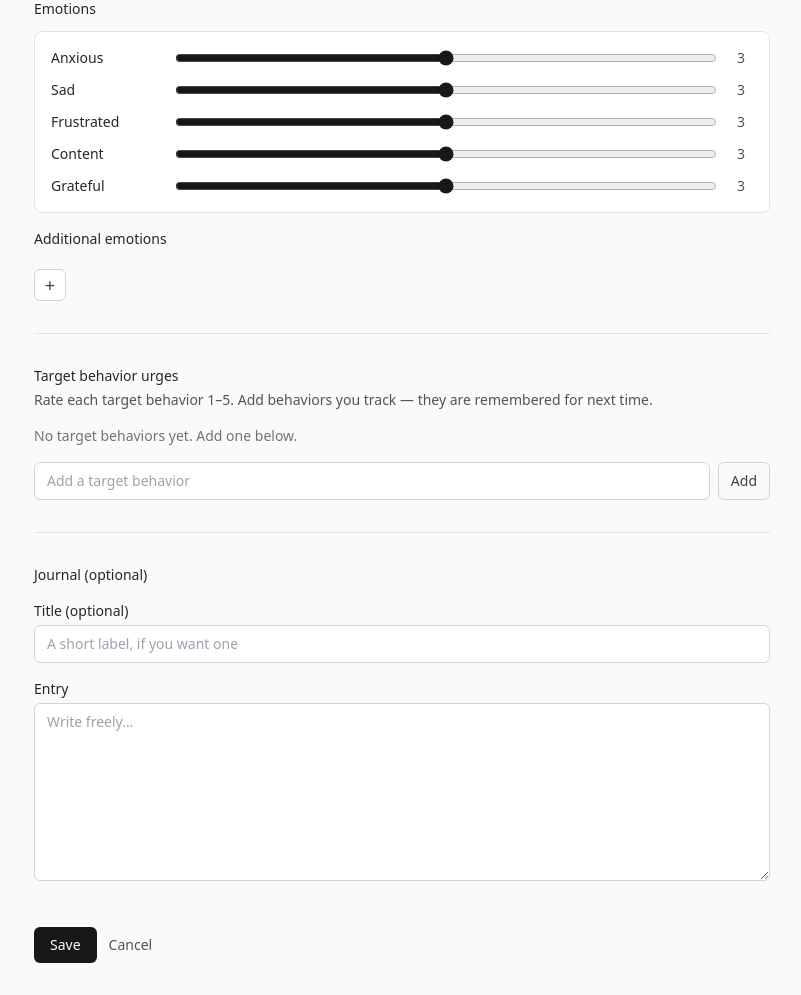
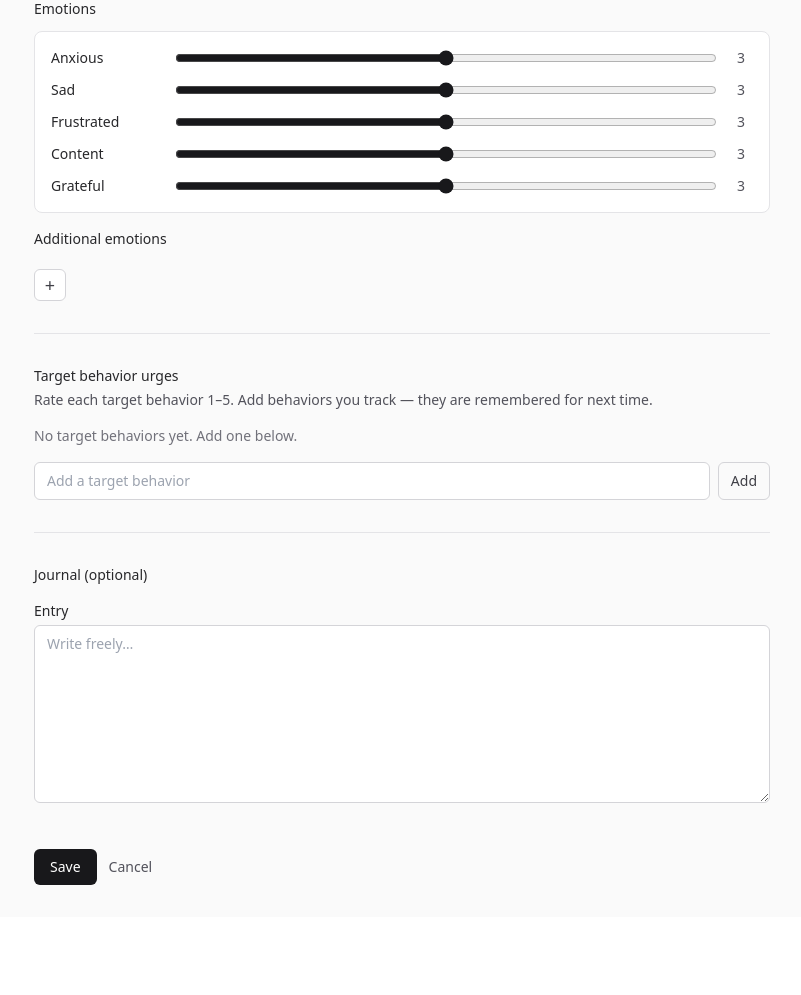
Before and after one commit to andrewadelson92/ledger, a Flask app: page /new/diary_card in a window 1280 px wide. Shown: the part 188-1183 px from the top of the page, without its empty margins (238-1039 px from the left). After the commit the page ends 1073 px from the top, so only its background shows below. Run offline with Flask 3, Linux system fonts and the light colour scheme; some libraries are stand-ins or nearby versions.

Commit message:
Remove journal title field from all entry forms.
Keep title in stored payloads for existing entries; preserve it on edit without showing the input.

Co-authored-by: Cursor <cursoragent@cursor.com>

```diff
--- a/app.py
+++ b/app.py
@@ -215,10 +215,11 @@ def _form_render_ctx(entry_type: str, payload: dict | None, entry=None, form=Non
     if entry_type == "diary_card":
         ctx["extra_emotions"] = diary_card_extra_emotions(ctx["payload"].get("emotions"))
         if form is not None:
-            ctx["journal_payload"] = parse_journal_fields(form)
+            ctx["journal_payload"] = {"text": parse_journal_fields(form).get("text", "")}
         elif entry is not None:
             linked = linked_journal_for(entry)
-            ctx["journal_payload"] = dict(linked.payload) if linked and linked.payload else {}
+            journal_payload = dict(linked.payload) if linked and linked.payload else {}
+            ctx["journal_payload"] = {"text": journal_payload.get("text", "")}
         else:
             ctx["journal_payload"] = {}
     return ctx
@@ -398,6 +399,10 @@ def entry_edit(entry_id):
             payload = parse_exposure_plan(request.form, existing=entry.payload or {})
             linked_entry_id = entry.linked_entry_id
             secondary_tag = entry.secondary_tag
+        elif entry.type == "journal":
+            payload = parse_journal_fields(request.form, existing=entry.payload or {})
+            linked_entry_id = entry.linked_entry_id
+            secondary_tag = entry.secondary_tag
         else:
             payload, linked_entry_id, secondary_tag = payload_for_type(entry.type, request.form)
         if entry.type == "journal" and not payload.get("text"):
--- a/helpers.py
+++ b/helpers.py
@@ -187,9 +187,10 @@ def parse_diary_card_emotions(form) -> list[dict]:
     return out
 
 
-def parse_journal_fields(form) -> dict:
+def parse_journal_fields(form, existing: dict | None = None) -> dict:
+    existing = existing or {}
     return {
-        "title": (form.get("title") or "").strip(),
+        "title": (existing.get("title") or "").strip(),
         "text": (form.get("text") or "").strip(),
     }
 
@@ -208,13 +209,14 @@ def sync_diary_card_journal(diary_entry, form) -> None:
 
     fields = parse_journal_fields(form)
     existing = linked_journal_for(diary_entry)
+    existing_payload = (existing.payload or {}) if existing else {}
 
     if not fields["text"]:
         if existing:
             db.session.delete(existing)
         return
 
-    payload = {"title": fields["title"], "text": fields["text"]}
+    payload = parse_journal_fields(form, existing_payload)
     if existing:
         existing.payload = payload
         existing.updated_at = datetime.utcnow()
@@ -379,10 +381,7 @@ def payload_for_type(entry_type: str, form) -> tuple[dict[str, Any], int | None,
         }
 
     elif entry_type == "journal":
-        payload = {
-            "title": (form.get("title") or "").strip(),
-            "text": (form.get("text") or "").strip(),
-        }
+        payload = parse_journal_fields(form)
 
     else:
         payload = {}
--- a/templates/macros/forms.html
+++ b/templates/macros/forms.html
@@ -29,10 +29,6 @@
 
 {% macro journal_fields(payload={}, text_required=false, text_rows=12) %}
 <div>
-  {{ field_label('Title (optional)') }}
-  {{ text_input('title', payload.title or '', placeholder='A short label, if you want one') }}
-</div>
-<div>
   {{ field_label('Entry', text_required) }}
   {{ text_input('text', payload.text or '', rows=text_rows, required=text_required, placeholder='Write freely…') }}
 </div>
```
